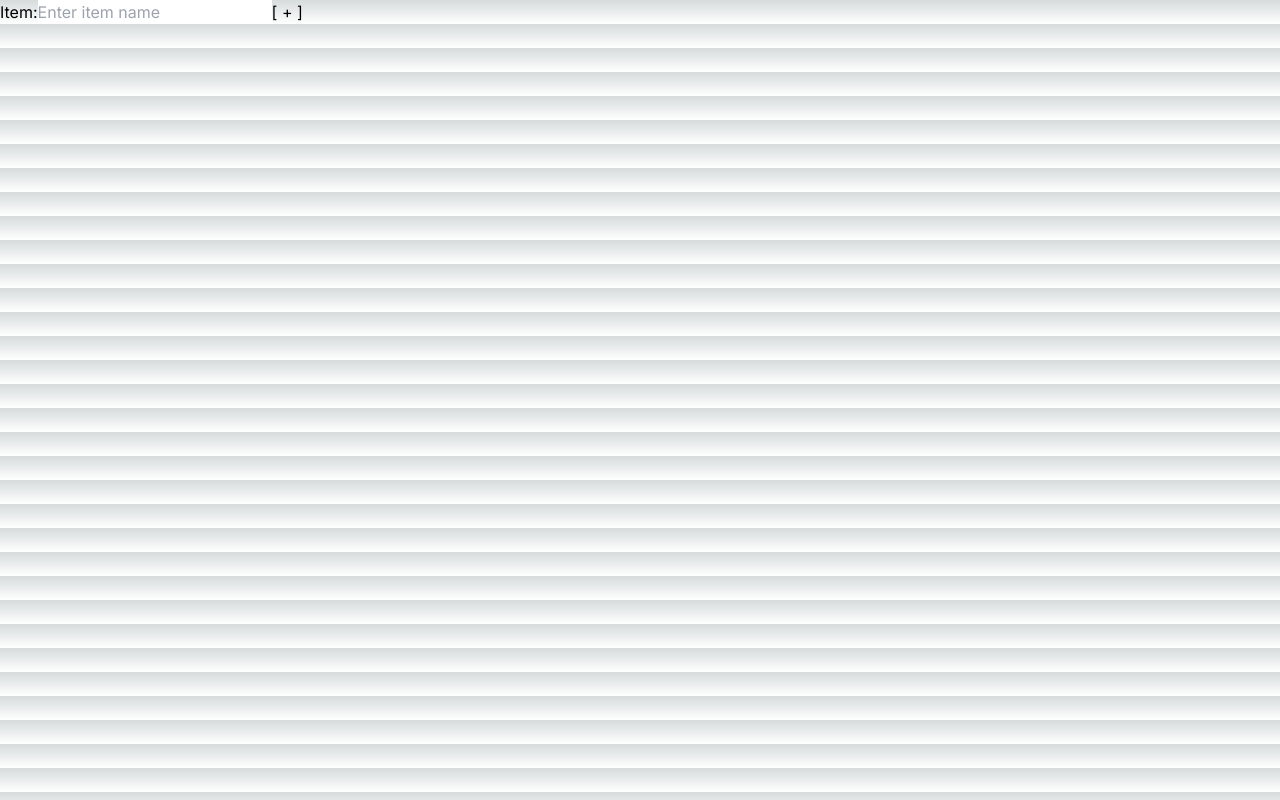
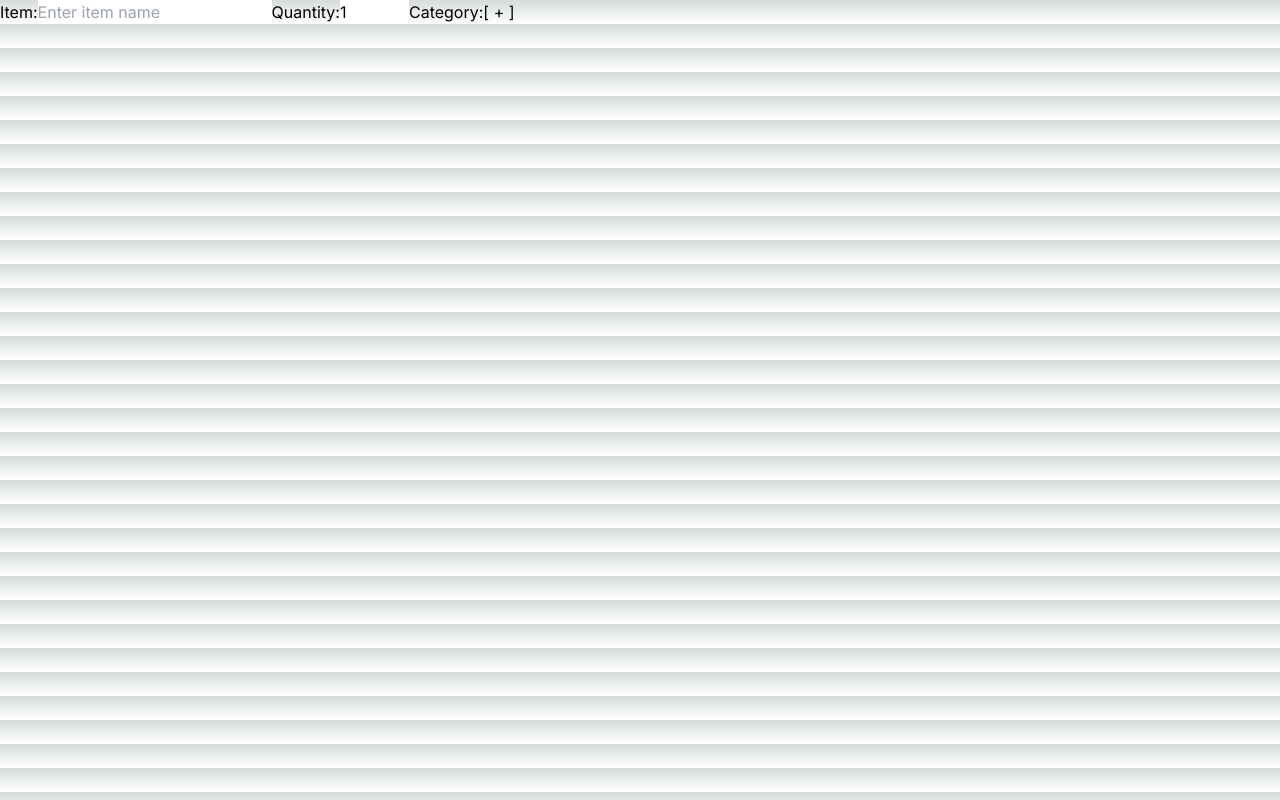
Before and after one commit to MrMatt6362/cprg306-assignments, a Next.js app: page /week-4 in a window 1280 px wide. Built offline with nearby package versions, Linux system fonts and the light colour scheme.

Commit message:
Update quantity changer
TODO: category and styles

```diff
--- a/app/week-4/new-item.js
+++ b/app/week-4/new-item.js
@@ -17,15 +17,26 @@ export default function ShoppingForm() {
       setCategory("produce");
     }
 
-    const handleChange = (event) => {
+    const handleNameChange = (event) => {
         setName(event.target.value.toString());
+    };
+
+    const handleQuantityChange = (event) => {
+        setQuantity(event.target.value);
     };
 
     return (
         <form onSubmit={handleSubmit}>
             <label>
                 Item:
-                <input type="text" placeholder="Enter item name" value={name} onChange={handleChange}/>
+                <input type="text" placeholder="Enter item name" value={name} onChange={handleNameChange}/>
+            </label>
+            <label>
+                Quantity:
+                <input type="number" min="1" max="99" value={quantity} onChange={handleQuantityChange}/>
+            </label>
+            <label>
+                Category:
             </label>
             <input type="submit" value="[ + ]" />
         </form>
```
